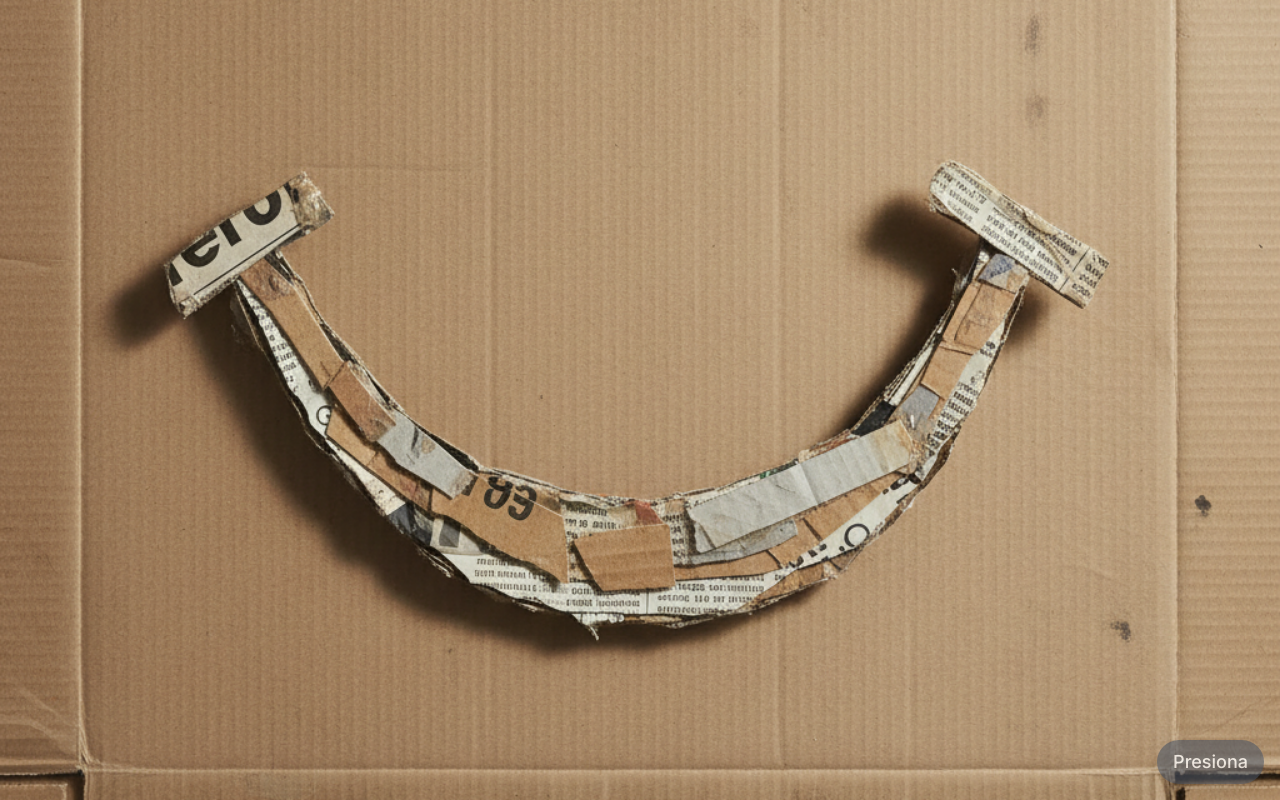
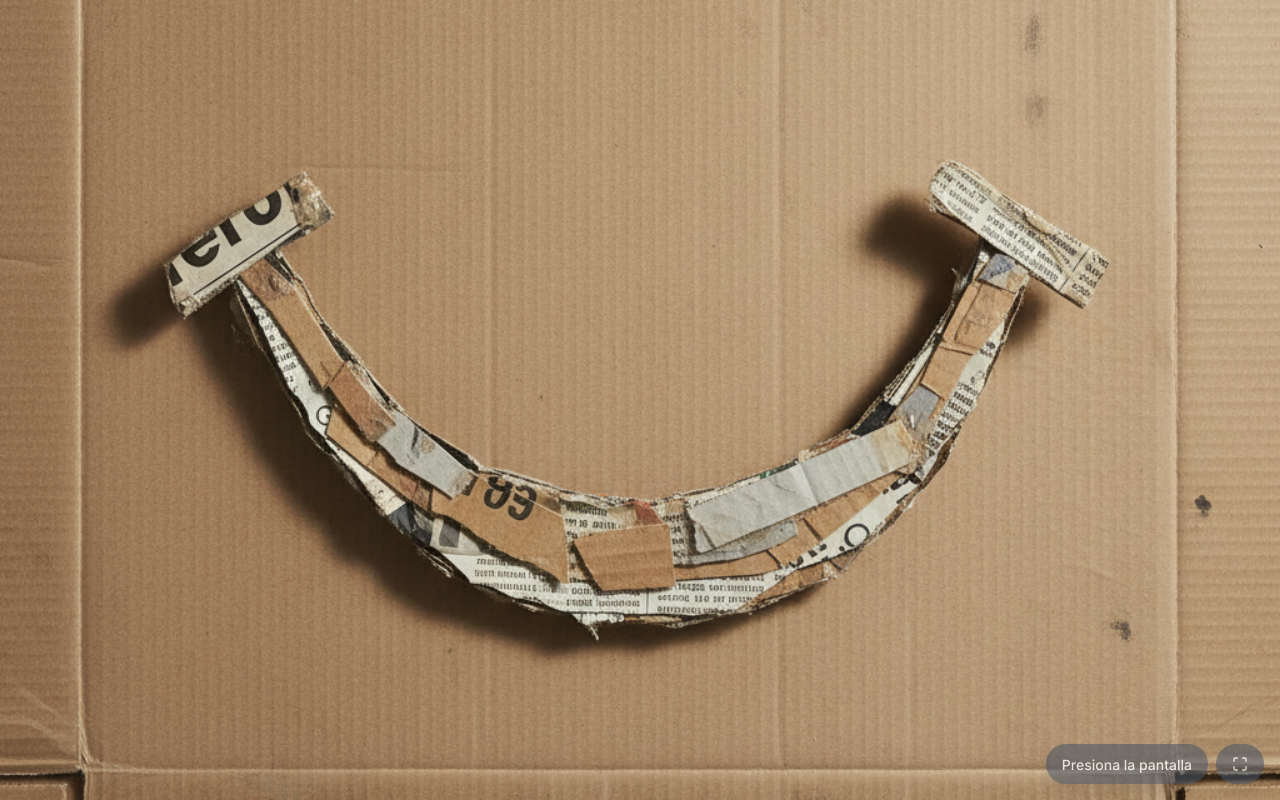
Before and after one commit to dejesusbg/ecobot, a Next.js app: page / in a window 1280 px wide. Built offline with nearby package versions, Linux system fonts and the light colour scheme.

Commit message:
implement fullscreen functionality

```diff
--- a/package.json
+++ b/package.json
@@ -10,6 +10,7 @@
 	},
 	"dependencies": {
 		"@google/genai": "^1.25.0",
+		"lucide-react": "^0.546.0",
 		"next": "15.5.6",
 		"react": "19.1.0",
 		"react-dom": "19.1.0"
--- a/src/app/global.css
+++ b/src/app/global.css
@@ -11,3 +11,7 @@ body {
 .background {
 	transition: background-image 0.1s ease-in-out;
 }
+
+.pill {
+	@apply px-4 py-2 rounded-full shadow-lg transition-all duration-300 ease-in-out opacity-75;
+}
--- a/src/app/page.tsx
+++ b/src/app/page.tsx
@@ -1,5 +1,6 @@
 'use client';
 import clsx from 'clsx';
+import { Maximize } from 'lucide-react';
 import { useEffect, useRef, useState } from 'react';
 
 type STATE = 'Escuchando' | 'Hablando' | 'Pensando' | 'Esperando';
@@ -45,13 +46,6 @@ export default function App() {
 	useEffect(() => {
 		historyRef.current = history;
 	}, [history]);
-
-	// preload images
-	useEffect(() => {
-		for (let i = 0; i <= 10; i++) {
-			new Image().src = `/${i}.png`;
-		}
-	}, []);
 
 	const handleUserInput = async (text: string) => {
 		if (!recognitionRef.current) return;
@@ -129,29 +123,44 @@ export default function App() {
 		recognitionRef.current.start();
 	};
 
+	const fullscreen = () => {
+		const elem = document.documentElement;
+		if (elem.requestFullscreen) {
+			elem.requestFullscreen();
+		} else if ((elem as any).mozRequestFullScreen) {
+			(elem as any).mozRequestFullScreen();
+		} else if ((elem as any).webkitRequestFullscreen) {
+			(elem as any).webkitRequestFullscreen();
+		} else if ((elem as any).msRequestFullscreen) {
+			(elem as any).msRequestFullscreen();
+		}
+	};
+
+	const getButtonColour = (state: string) => {
+		return {
+			Escuchando: 'bg-red-500/75 animate-pulse',
+			Hablando: 'bg-green-500/75 animate-pulse',
+			Pensando: 'bg-blue-500/75',
+			Esperando: 'bg-gray-600/75',
+		}[state];
+	};
+
 	return (
 		<>
 			<div
 				className="h-screen w-screen bg-center bg-cover bg-no-repeat fixed background"
-				style={{
-					backgroundImage: `url(/${
-						{ Escuchando: '0', Hablando: image, Pensando: '0', Esperando: '0' }[state]
-					}.png)`,
-				}}
-				onClick={handleClick}></div>
-			<div className="fixed bottom-4 right-4 flex items-center justify-center">
-				<div
-					className={clsx(
-						'px-4 py-2 rounded-full text-white text-lg font-medium shadow-lg transition-all duration-300 ease-in-out opacity-75',
-						{
-							Escuchando: 'bg-red-500/75 animate-pulse',
-							Hablando: 'bg-green-500/75',
-							Pensando: 'bg-blue-500/75',
-							Esperando: 'bg-gray-600/75',
-						}[state]
-					)}>
-					<span className="capitalize">{state === 'Esperando' ? 'Presiona' : state}</span>
+				style={{ backgroundImage: `url(/${state === 'Hablando' ? image : 0}.png)` }}
+				onClick={handleClick}
+			/>
+			<div className="fixed bottom-4 right-4 space-x-2 flex">
+				<div className={clsx('pill', getButtonColour(state))}>
+					<span className="text-white text-sm font-medium">
+						{state === 'Esperando' ? 'Presiona la pantalla' : state}
+					</span>
 				</div>
+				<button onClick={fullscreen} className={clsx('pill', getButtonColour(state))}>
+					<Maximize size={16} className="text-white" />
+				</button>
 			</div>
 		</>
 	);
```
Also changed, not shown: 1 other file (tests, documents, lock files or other folders).
